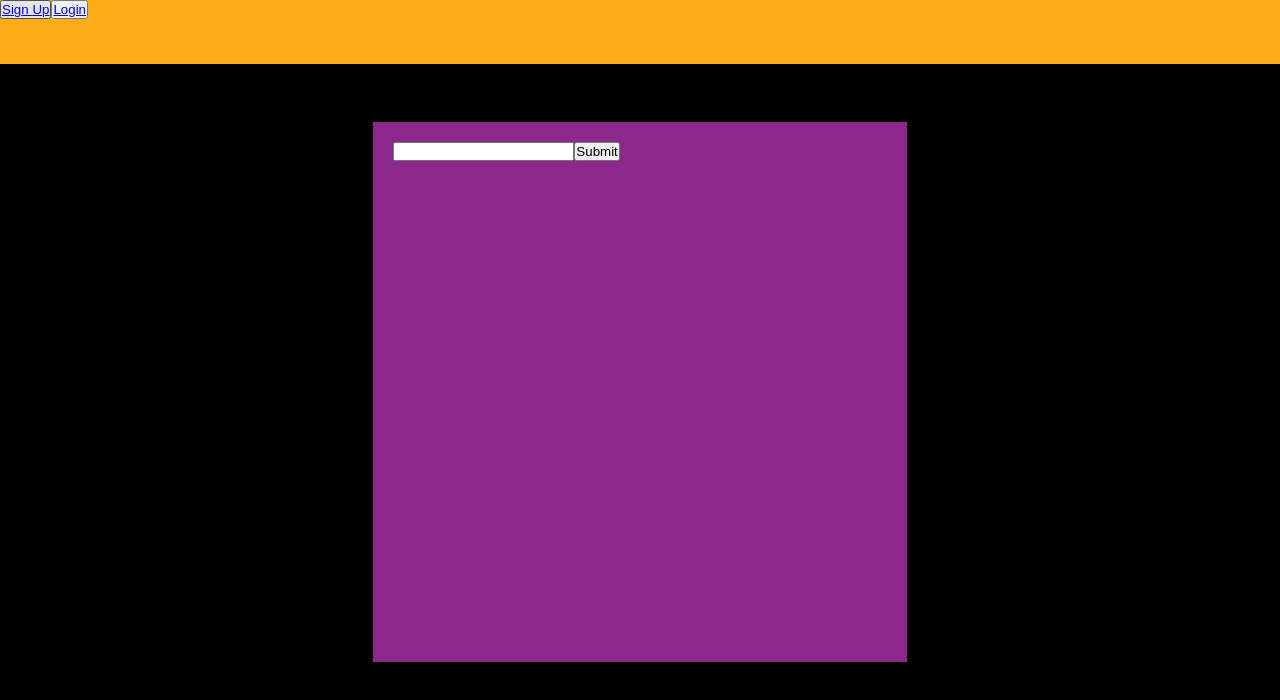
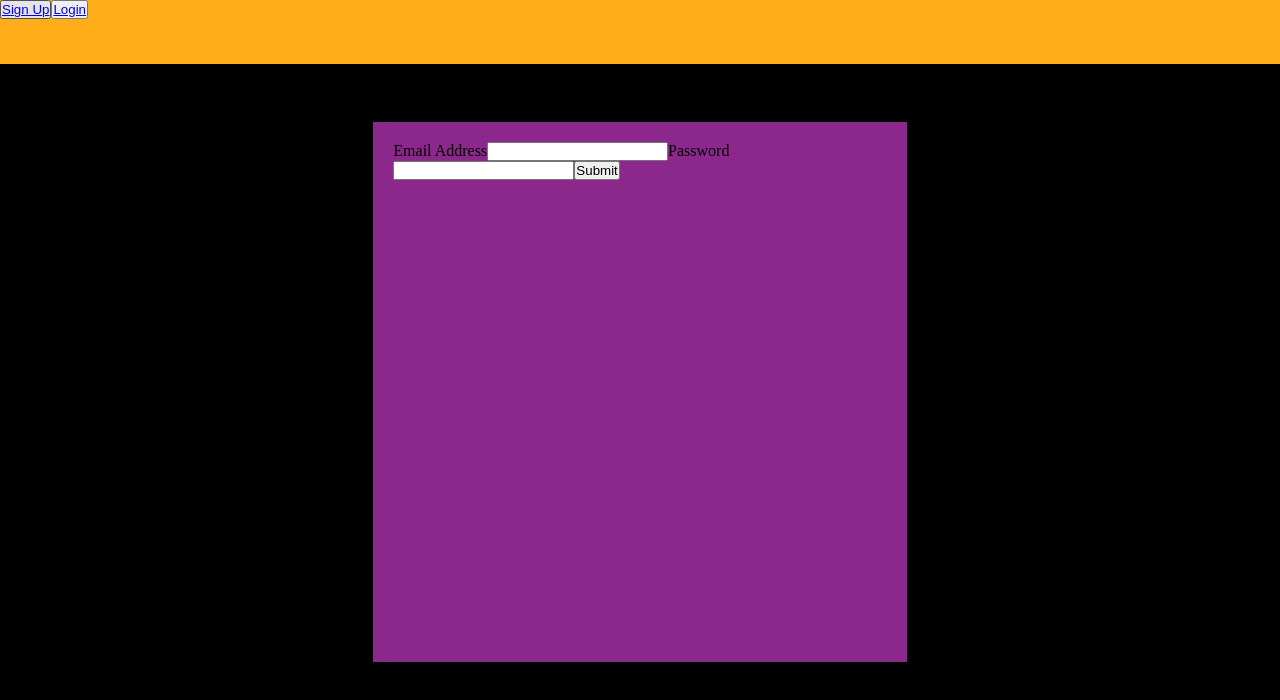
Before and after one commit to eloymazza/habyts, a React (Create React App) app: page /signup in a window 1280 px wide. Shown: the top 700 px of the page. Built offline with nearby package versions, Linux system fonts and the light colour scheme.

Commit message:
Added signup functionality

```diff
--- a/package.json
+++ b/package.json
@@ -22,7 +22,8 @@
     "react-scripts": "^5.0.1",
     "serve": "^13.0.2",
     "typescript": "^4.7.2",
-    "web-vitals": "^2.1.4"
+    "web-vitals": "^2.1.4",
+    "yup": "^0.32.11"
   },
   "scripts": {
     "start": "react-scripts start",
@@ -50,7 +51,7 @@
     ]
   },
   "devDependencies": {
-    "@typescript-eslint/eslint-plugin": "^5.27.0",
+    "@typescript-eslint/eslint-plugin": "^5.28.0",
     "@typescript-eslint/parser": "^5.27.0",
     "eslint": "^8.17.0",
     "eslint-config-airbnb": "^19.0.4",
--- a/src/App.tsx
+++ b/src/App.tsx
@@ -1,14 +1,10 @@
 import React from 'react';
-import { initializeApp } from 'firebase/app';
 import { Routes, Route } from 'react-router-dom';
-import firebaseConfig from './config/firebase.config';
 import Layout from './components/Layout/Layout';
 import Home from './pages/home';
 import SignUp from './pages/signup';
 import Dashboard from './pages/dashboard';
 import NotFound from './pages/notFound';
-
-initializeApp(firebaseConfig);
 
 const App: React.FunctionComponent = () => (
   <Routes>
--- a/src/components/SignUpForm/SignUpForm.tsx
+++ b/src/components/SignUpForm/SignUpForm.tsx
@@ -1,10 +1,66 @@
 import React from 'react';
+import { useFormik } from 'formik';
+import * as Yup from 'yup';
+import { useNavigate } from 'react-router-dom';
+import { sendEmailVerification } from 'firebase/auth';
+import { useAuth } from '../../store/auth-context';
 
-const SignUpForm: React.FunctionComponent = () => (
-  <form>
-    <input name="name" type="text" />
-    <button type="submit">Submit</button>
-  </form>
-);
+const SignUpForm: React.FunctionComponent = () => {
+
+  const { signup } = useAuth();
+  const navigate = useNavigate();
+
+  const signUpSchema = Yup.object().shape({
+    email: Yup.string().email('Invalid email').required('Required'),
+    password: Yup.string()
+      .min(2, 'Too Short!')
+      .max(50, 'Too Long!')
+      .required('Required')
+  });
+
+  const formik = useFormik({
+    initialValues: {
+      email: '',
+      password: ''
+    },
+    onSubmit: async (values) => {
+      try {
+        const { user } = await signup(values.email, values.password);
+        sendEmailVerification(user);
+        alert('A notification email was sent, please verify email to continue');
+        navigate('/login');
+      } catch (e) {
+        alert('error ocurred');
+      }
+    },
+    validationSchema: signUpSchema
+  });
+
+  return (
+    <form onSubmit={formik.handleSubmit}>
+      <label htmlFor="email">
+        Email Address
+        <input
+          id="email"
+          name="email"
+          type="email"
+          onChange={formik.handleChange}
+          value={formik.values.email}
+        />
+      </label>
+      <label htmlFor="password">
+        Password
+        <input
+          id="password"
+          name="password"
+          type="password"
+          onChange={formik.handleChange}
+          value={formik.values.password}
+        />
+      </label>
+      <button type="submit">Submit</button>
+    </form>
+  );
+};
 
 export default SignUpForm;
--- a/src/config/firebase.config.js
+++ b/src/config/firebase.config.ts
@@ -1,4 +1,7 @@
-export default {
+import { initializeApp } from 'firebase/app';
+import { getAuth } from 'firebase/auth';
+
+const firebaseConfig = {
   apiKey: 'AIzaSyBvAEfuE5dtj6UzLa2buwUeftYtk-X46m8',
   authDomain: 'habyts-302dc.firebaseapp.com',
   databaseURL: 'https://habyts-302dc-default-rtdb.firebaseio.com',
@@ -8,3 +11,8 @@ export default {
   appId: '1:888564463944:web:58e657732cc767c83fdb7d',
   measurementId: 'G-GSCHSK2582'
 };
+
+const firebaseApp = initializeApp(firebaseConfig);
+
+export default firebaseApp;
+export const auth = getAuth(firebaseApp);
--- a/src/index.tsx
+++ b/src/index.tsx
@@ -2,6 +2,7 @@ import React from 'react';
 import ReactDOM from 'react-dom/client';
 import { BrowserRouter } from 'react-router-dom';
 import App from './App';
+import { AuthContextProvider } from './store/auth-context';
 import './styles/index.css';
 
 const root = ReactDOM.createRoot(
@@ -11,7 +12,9 @@ const root = ReactDOM.createRoot(
 root.render(
   <React.StrictMode>
     <BrowserRouter>
-      <App />
+      <AuthContextProvider>
+        <App />
+      </AuthContextProvider>
     </BrowserRouter>
   </React.StrictMode>
 );
--- /dev/null
+++ b/src/store/auth-context.tsx
@@ -0,0 +1,44 @@
+import React, {
+  useMemo,
+  ReactNode,
+  useContext
+} from 'react';
+import { createUserWithEmailAndPassword, UserCredential } from 'firebase/auth';
+import { auth } from '../config/firebase.config';
+
+interface AuthorizationContext {
+  signup: (email: string, password: string) => Promise<UserCredential>;
+}
+
+const defaultValue = {
+  signup: () => new Promise<UserCredential>(Promise.resolve)
+};
+
+const AuthContext = React.createContext<AuthorizationContext>(defaultValue);
+
+export const useAuth = () => useContext(AuthContext);
+
+interface Props {
+  children: ReactNode
+}
+
+export const AuthContextProvider = ({ children }: Props) => {
+
+  const signup = (email: string, password: string) => (
+    createUserWithEmailAndPassword(auth, email, password)
+  );
+
+  const contextObject = useMemo(() => ({
+    signup
+  }), []);
+
+  return (
+    <AuthContext.Provider
+      value={contextObject}
+    >
+      {children}
+    </AuthContext.Provider>
+  );
+};
+
+export default AuthContext;
```
Also changed, not shown: .eslintrc.js, 1 other file (tests, documents, lock files or other folders).
